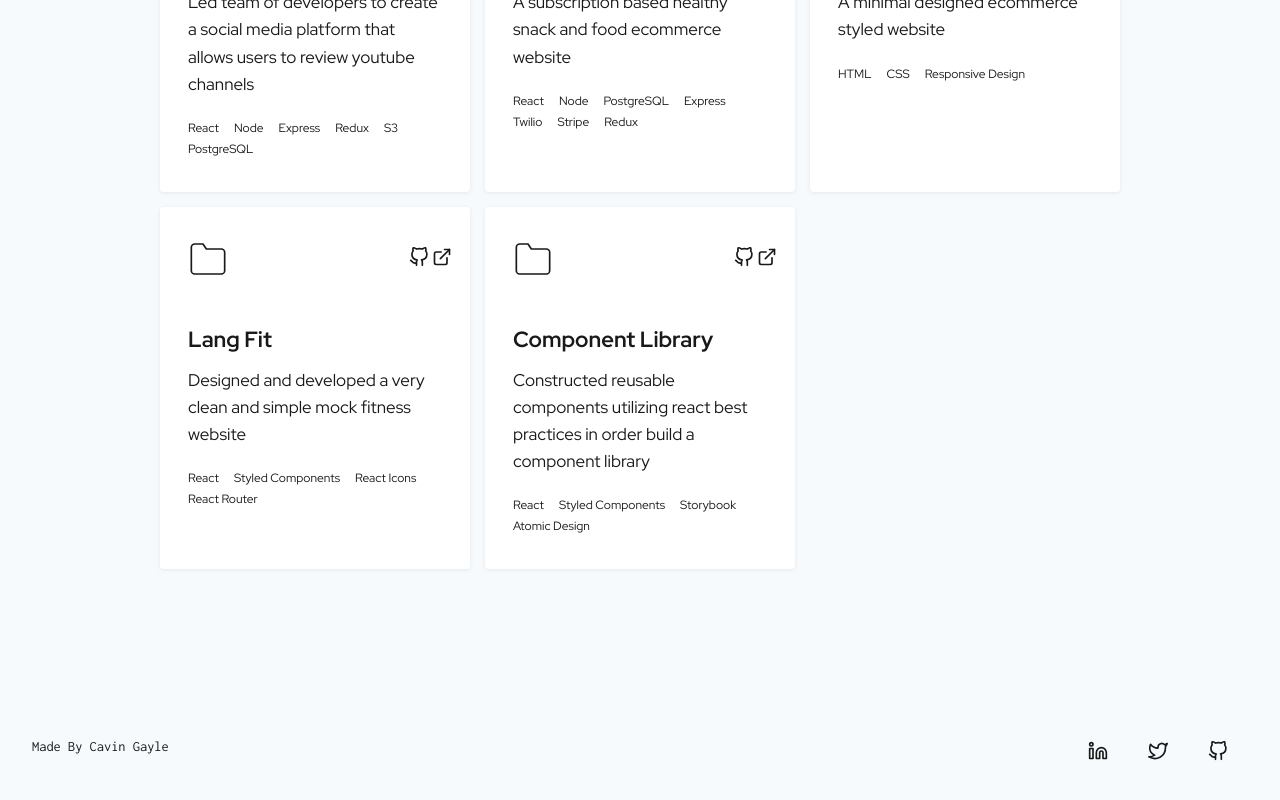
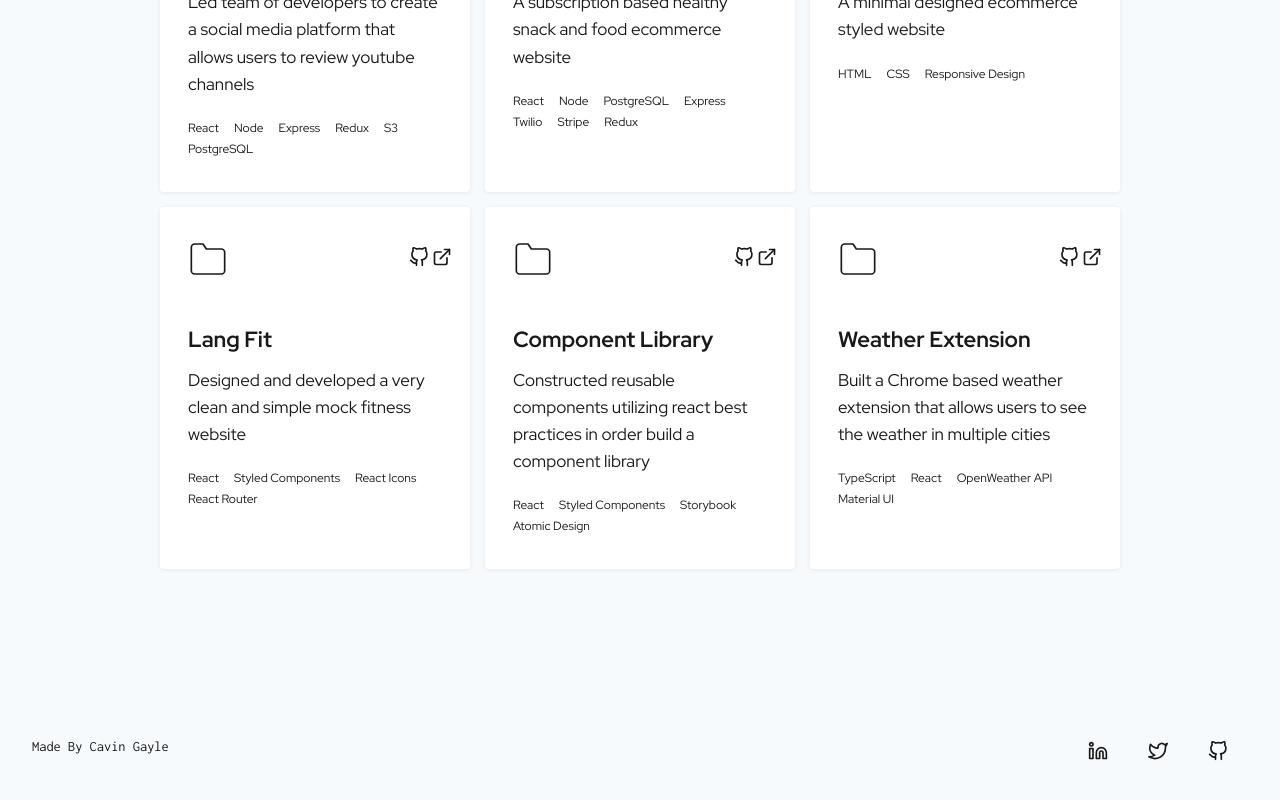
Before and after one commit to cavingayle/Portfolio-Website, a React (Create React App) app: page / in a window 1280 px wide. Shown: the part 1765-2565 px from the top of the page. Built offline with nearby package versions, Linux system fonts and the light colour scheme.

Commit message:
Added Weather ext

```diff
--- a/src/components/ProjectData.js
+++ b/src/components/ProjectData.js
@@ -21,7 +21,7 @@ export const projectData = [
       'Redux',
     ],
     githubLink: 'https://github.com/cavingayle/dev-personal-project/',
-    liveLink: '',
+    liveLink: 'https://github.com/cavingayle/dev-personal-project/',
   },
   {
     projectTitle: 'Vintage Shop',
@@ -47,4 +47,13 @@ export const projectData = [
     liveLink:
       'https://5fd9716c9a2cde16086753e3--buttons-storybook.netlify.app/?path=/story/main-button--template',
   },
+  {
+    projectTitle: 'Weather Extension',
+    projectDescription:
+      'Built a Chrome based weather extension that allows users to see the weather in multiple cities',
+    projectTech: ['TypeScript', 'React', 'OpenWeather API', 'Material UI'],
+    githubLink: 'https://github.com/cavingayle/weather-ext',
+    liveLink:
+      'https://github.com/cavingayle/weather-ext',
+  },
 ]
```
Also changed, not shown: 1 other file (tests, documents, lock files or other folders).
